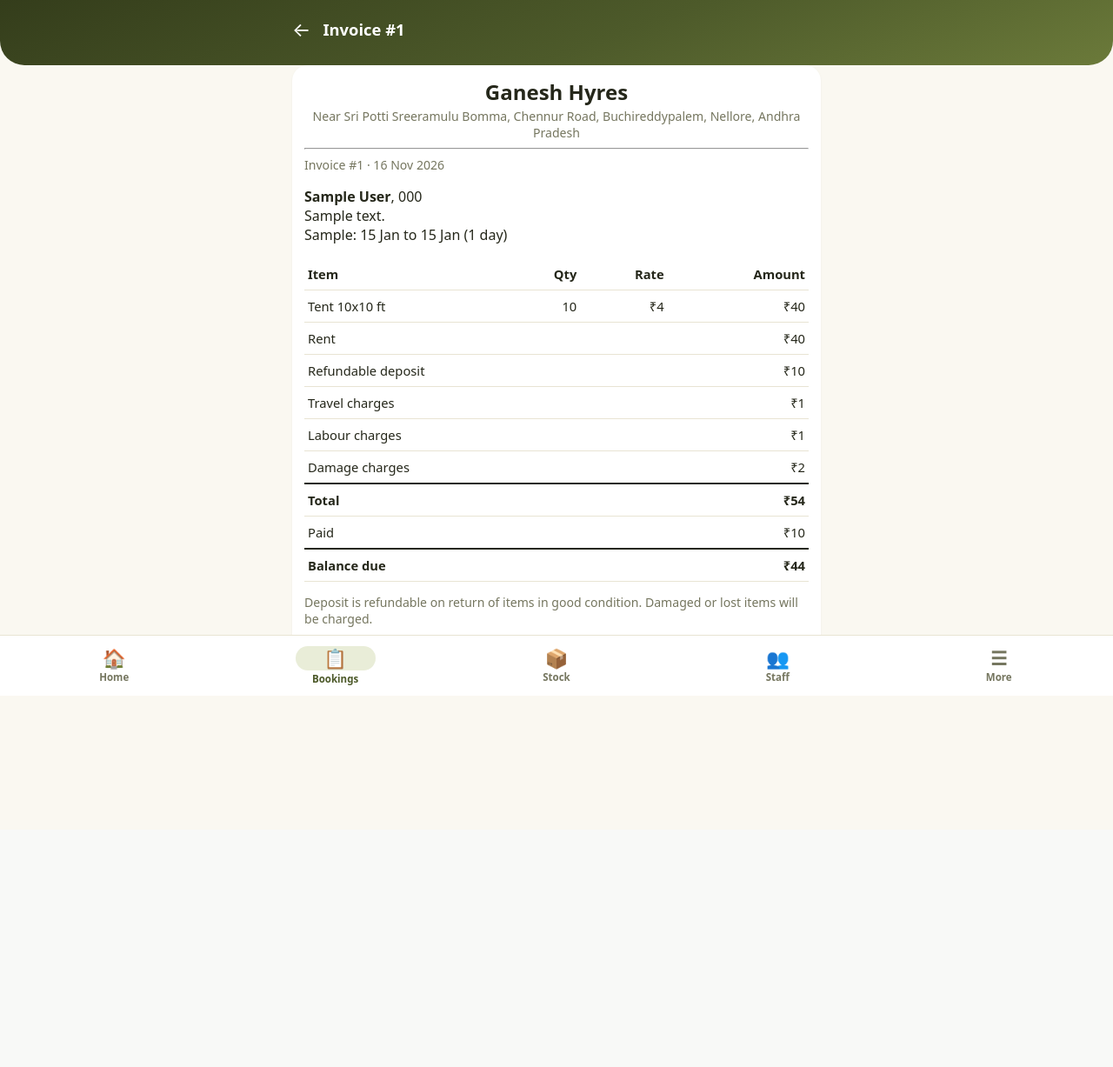
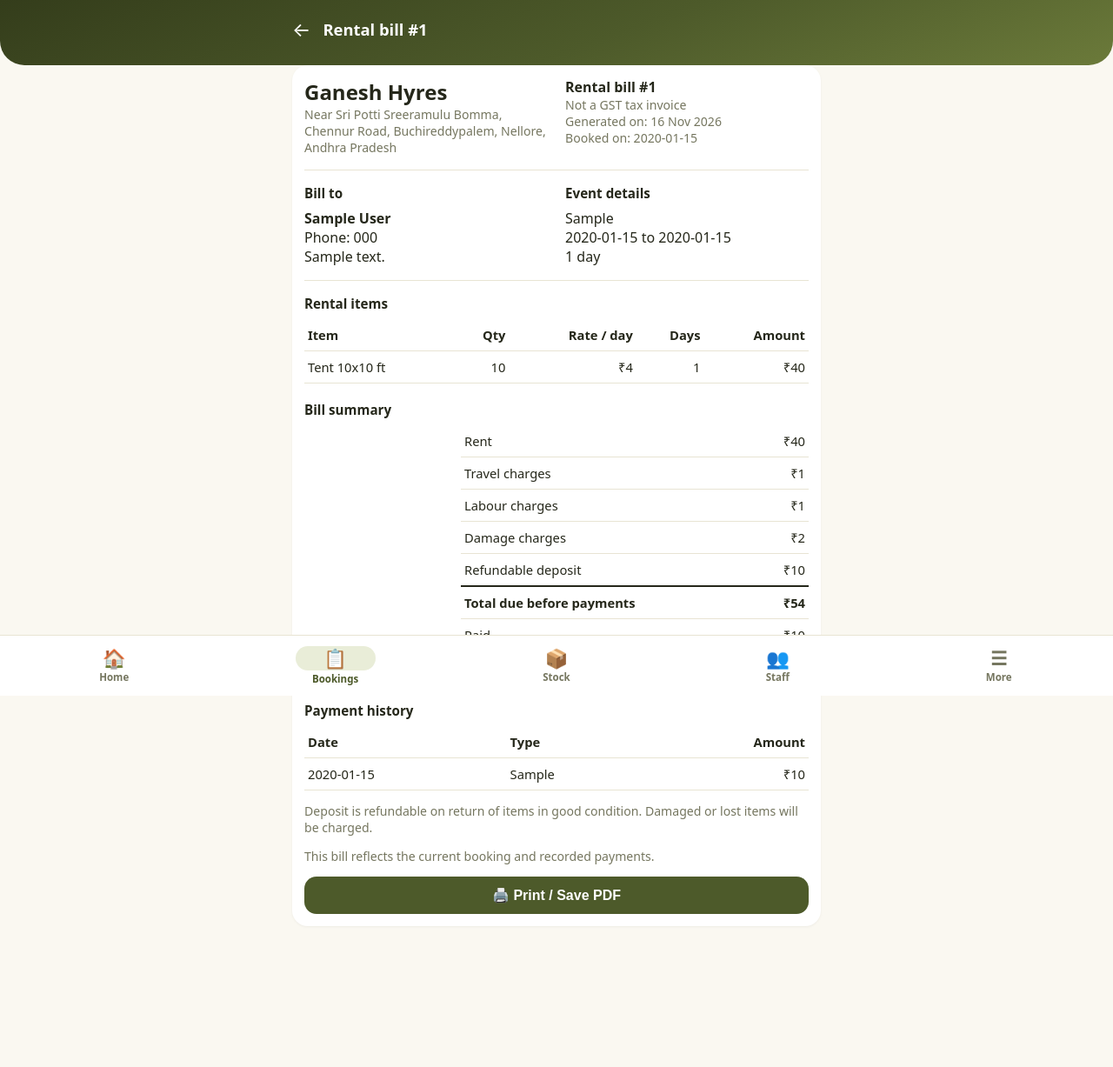
Before and after one commit to narendra6166/rental_shop_experiment, a Flask app: page /bookings/1/invoice in a window 1280 px wide. Shown: the whole page at 87% size. Before the commit the page ends 788 px from the top, so only its background shows below. Run offline with Flask 3, Linux system fonts and the light colour scheme; data comes from the database, SQL or seed files in the repository; tables that the repository leaves empty hold one stand-in row (values such as "Sample post").

Commit message:
Improve non-GST rental bill and payment breakdown
Co-authored-by: Copilot <223556219+Copilot@users.noreply.github.com>

```diff
--- a/i18n.py
+++ b/i18n.py
@@ -26,6 +26,24 @@ TR = {
     "Cancel": ("రద్దు చేయండి", "रद्द करें"),
     "Name": ("పేరు", "नाम"),
     "Phone": ("ఫోన్", "फ़ोन"),
+    "Rental bill #{n}": ("అద్దె బిల్లు #{n}", "किराया बिल #{n}"),
+    "Not a GST tax invoice": ("ఇది GST పన్ను ఇన్వాయిస్ కాదు", "यह GST टैक्स इनवॉइस नहीं है"),
+    "Generated on": ("తయారు చేసిన తేదీ", "बनाने की तारीख"),
+    "Booked on": ("బుకింగ్ తేదీ", "बुकिंग की तारीख"),
+    "Bill to": ("కస్టమర్ వివరాలు", "ग्राहक विवरण"),
+    "Event details": ("కార్యక్రమ వివరాలు", "कार्यक्रम विवरण"),
+    "to": ("నుండి", "से"),
+    "Items booked (not charged after cancellation)": ("బుక్ చేసిన వస్తువులు (రద్దు తర్వాత ఛార్జ్ చేయబడవు)", "बुक किया सामान (रद्द होने पर शुल्क नहीं)"),
+    "Rental items": ("అద్దె వస్తువులు", "किराये का सामान"),
+    "Rate / day": ("రోజు అద్దె", "प्रतिदिन किराया"),
+    "Days": ("రోజులు", "दिन"),
+    "Bill summary": ("బిల్లు వివరాలు", "बिल का सारांश"),
+    "Discount applied": ("వర్తింపజేసిన డిస్కౌంట్", "लागू छूट"),
+    "Total due before payments": ("చెల్లింపులకు ముందు మొత్తం", "भुगतान से पहले कुल देय"),
+    "Refund due": ("తిరిగి చెల్లించాల్సిన మొత్తం", "वापस देय राशि"),
+    "Payment history": ("చెల్లింపు చరిత్ర", "भुगतान विवरण"),
+    "Items returned: the refundable deposit of {amount} is excluded from the total above.": ("వస్తువులు తిరిగి వచ్చాయి: తిరిగి చెల్లించదగిన డిపాజిట్ {amount} పై మొత్తంలో చేర్చలేదు.", "सामान वापस आया: वापसी योग्य जमा {amount} ऊपर के कुल में शामिल नहीं है।"),
+    "This bill reflects the current booking and recorded payments.": ("ఈ బిల్లు ప్రస్తుత బుకింగ్ మరియు నమోదు చేసిన చెల్లింపులను చూపుతుంది.", "यह बिल वर्तमान बुकिंग और दर्ज भुगतानों को दिखाता है।"),
     "Tents & Event Setup": ("టెంట్లు & ఈవెంట్ ఏర్పాట్లు", "टेंट और आयोजन व्यवस्था"),
     "Cooking & Catering": ("వంట & క్యాటరింగ్", "खाना पकाने और कैटरिंग का सामान"),
     "Pooja & Rituals": ("పూజ & హోమం సామగ్రి", "पूजा और अनुष्ठान"),
--- a/static/style.css
+++ b/static/style.css
@@ -127,6 +127,15 @@ table.lines { width: 100%; border-collapse: collapse; font-size: .92rem; }
 table.lines td, table.lines th { padding: 8px 4px; border-bottom: 1px solid var(--line); text-align: left; }
 table.lines td.num, table.lines th.num { text-align: right; }
 table.lines tr.total td { font-weight: 800; border-top: 2px solid var(--ink); }
+.invoice { overflow-wrap: anywhere; }
+.invoice-header, .invoice-details { display: flex; flex-wrap: wrap; justify-content: space-between; gap: 20px;
+  padding-bottom: 16px; margin-bottom: 16px; border-bottom: 1px solid var(--line); }
+.invoice-header > div, .invoice-details > div { flex: 1 1 180px; min-width: 0; }
+.invoice h3 { font-size: .95rem; margin-bottom: 8px; }
+.invoice-section { margin-top: 20px; }
+.invoice-table { overflow-x: auto; }
+.invoice-table table { min-width: 460px; }
+.invoice-summary { max-width: 400px; margin-left: auto; }
 
 /* Attendance buttons */
 .seg { display: grid; grid-template-columns: repeat(4, minmax(0, 1fr)); gap: 6px; margin-top: 10px; }
@@ -169,4 +178,7 @@ table.lines tr.total td { font-weight: 800; border-top: 2px solid var(--ink); }
 @media print {
   .hero, .tabbar, .fab, .noprint { display: none !important; }
   body { background: #fff; padding: 0; } .card { box-shadow: none; }
+  .invoice-table { overflow: visible; }
+  .invoice-table table { min-width: 0; }
+  .invoice { padding: 0; font-size: .9rem; }
 }
--- a/templates/invoice.html
+++ b/templates/invoice.html
@@ -1,35 +1,75 @@
 {% extends "base.html" %}
-{% block title %}{{ _('Invoice #{n}', n=b.id) }}{% endblock %}
+{% block title %}{{ _('Rental bill #{n}', n=b.id) }}{% endblock %}
 {% block fab %}{% endblock %}
 {% block content %}
-<div class="card">
-  <div style="text-align:center">
-    <h2 style="margin-bottom:2px">{{ _(shop_name) }}</h2>
-    <div class="muted">{{ shop_address }}{% if shop_phone %}<br>📞 {{ shop_phone }}{% endif %}</div>
+<div class="card invoice">
+  <div class="invoice-header">
+    <div>
+      <h2>{{ _(shop_name) }}</h2>
+      <div class="muted">{{ shop_address }}{% if shop_phone %}<br>{{ _('Phone') }}: {{ shop_phone }}{% endif %}</div>
+    </div>
+    <div class="invoice-reference">
+      <strong>{{ _('Rental bill #{n}', n=b.id) }}</strong>
+      <div class="muted">{{ _('Not a GST tax invoice') }}</div>
+      <div class="muted">{{ _('Generated on') }}: {{ today()|ldate('%d %b %Y') }}</div>
+      <div class="muted">{{ _('Booked on') }}: {{ b.created_at[:10] }}</div>
+    </div>
   </div>
-  <hr>
-  <div class="muted">{{ _('Invoice #{n}', n=b.id) }} · {{ today()|ldate('%d %b %Y') }}</div>
-  <p><strong>{{ b.customer }}</strong>, {{ b.phone }}<br>{{ b.address }}<br>
-  {{ _(b.event_type) }}: {{ _('{a} to {b}', a=b.start_date|dmy, b=b.end_date|dmy) }} ({{ _('{n} days' if t.days > 1 else '{n} day', n=t.days) }})</p>
+
+  <div class="invoice-details">
+    <div>
+      <h3>{{ _('Bill to') }}</h3>
+      <strong>{{ b.customer }}</strong><br>
+      {{ _('Phone') }}: {{ b.phone }}{% if b.address %}<br>{{ b.address }}{% endif %}
+    </div>
+    <div>
+      <h3>{{ _('Event details') }}</h3>
+      {{ _(b.event_type) }}<br>
+      {{ b.start_date }} {{ _('to') }} {{ b.end_date }}<br>
+      {{ _('{n} days' if t.days > 1 else '{n} day', n=t.days) }}
+    </div>
+  </div>
+
+  <h3>{{ _('Items booked (not charged after cancellation)') if t.cancelled else _('Rental items') }}</h3>
+  <div class="invoice-table">
+    <table class="lines">
+      <thead><tr><th>{{ _('Item') }}</th><th class="num">{{ _('Qty') }}</th><th class="num">{{ _('Rate / day') }}</th><th class="num">{{ _('Days') }}</th><th class="num">{{ _('Amount') }}</th></tr></thead>
+      <tbody>{% for l in t.lines %}
+      <tr><td>{{ l.name }}</td><td class="num">{{ l.qty }}</td><td class="num">{{ l.rate|money }}</td><td class="num">{{ t.days }}</td><td class="num">{{ (l.qty * l.rate * t.days)|money }}</td></tr>
+      {% endfor %}</tbody>
+    </table>
+  </div>
+
+  <h3 class="invoice-section">{{ _('Bill summary') }}</h3>
+  <table class="lines invoice-summary">
+    {% if t.cancelled %}
+    <tr><td>{{ _('Cancellation fee') }}</td><td class="num">{{ t.cancel_fee|money }}</td></tr>
+    {% else %}
+    <tr><td>{{ _('Rent') }}</td><td class="num">{{ t.rent|money }}</td></tr>
+    {% if t.discount %}<tr><td>{{ _('Discount applied') }}</td><td class="num">-{{ ([t.discount, t.rent]|min)|money }}</td></tr>{% endif %}
+    {% if t.travel %}<tr><td>{{ _('Travel charges') }}</td><td class="num">{{ t.travel|money }}</td></tr>{% endif %}
+    {% if t.labour %}<tr><td>{{ _('Labour charges') }}</td><td class="num">{{ t.labour|money }}</td></tr>{% endif %}
+    {% if t.damage %}<tr><td>{{ _('Damage charges') }}</td><td class="num">{{ t.damage|money }}</td></tr>{% endif %}
+    {% if not t.deposit_returned %}<tr><td>{{ _('Refundable deposit') }}</td><td class="num">{{ t.deposit|money }}</td></tr>{% endif %}
+    {% endif %}
+    <tr class="total"><td>{{ _('Total due before payments') }}</td><td class="num">{{ t.total|money }}</td></tr>
+    <tr><td>{{ _('Paid') }}</td><td class="num">-{{ t.paid|money }}</td></tr>
+    {% if t.refunded %}<tr><td>{{ _('Refunded') }}</td><td class="num">+{{ t.refunded|money }}</td></tr>{% endif %}
+    <tr class="total"><td>{{ _('Refund due') if t.balance < 0 else _('Balance due') }}</td><td class="num">{{ t.balance|abs|money }}</td></tr>
+  </table>
+  {% if t.deposit_returned and t.deposit and not t.cancelled %}
+  <p class="muted">{{ _('Items returned: the refundable deposit of {amount} is excluded from the total above.', amount=t.deposit|money) }}</p>
+  {% endif %}
+
+  <h3 class="invoice-section">{{ _('Payment history') }}</h3>
   <table class="lines">
-    <tr><th>{{ _('Item') }}</th><th class="num">{{ _('Qty') }}</th><th class="num">{{ _('Rate') }}</th><th class="num">{{ _('Amount') }}</th></tr>
-    {% for l in t.lines %}
-    <tr><td>{{ l.name }}</td><td class="num">{{ l.qty }}</td><td class="num">{{ l.rate|money }}</td><td class="num">{{ (l.qty * l.rate * t.days)|money }}</td></tr>
-    {% endfor %}
-    {% if t.cancelled %}<tr><td colspan="3">{{ _('Cancellation fee') }}</td><td class="num">{{ t.cancel_fee|money }}</td></tr>{% else %}
-    <tr><td colspan="3">{{ _('Rent') }}</td><td class="num">{{ t.rent|money }}</td></tr>
-    {% if t.discount %}<tr><td colspan="3">{{ _('Discount') }}</td><td class="num">-{{ t.discount|money }}</td></tr>{% endif %}
-    <tr><td colspan="3">{{ _('Refundable deposit') }}{% if t.deposit_returned %} ({{ _('returned separately') }}){% endif %}</td><td class="num">{{ t.deposit|money }}</td></tr>
-    {% if t.travel %}<tr><td colspan="3">{{ _('Travel charges') }}</td><td class="num">{{ t.travel|money }}</td></tr>{% endif %}
-    {% if t.labour %}<tr><td colspan="3">{{ _('Labour charges') }}</td><td class="num">{{ t.labour|money }}</td></tr>{% endif %}
-    {% if t.damage %}<tr><td colspan="3">{{ _('Damage charges') }}</td><td class="num">{{ t.damage|money }}</td></tr>{% endif %}
-    {% endif %}
-    <tr class="total"><td colspan="3">{{ _('Total') }}</td><td class="num">{{ t.total|money }}</td></tr>
-    <tr><td colspan="3">{{ _('Paid') }}</td><td class="num">{{ t.paid|money }}</td></tr>
-    {% if t.refunded %}<tr><td colspan="3">{{ _('Refunded') }}</td><td class="num">-{{ t.refunded|money }}</td></tr>{% endif %}
-    <tr class="total"><td colspan="3">{{ _('Deposit to refund') if t.balance < 0 else _('Balance due') }}</td><td class="num">{{ t.balance|abs|money }}</td></tr>
+    <thead><tr><th>{{ _('Date') }}</th><th>{{ _('Type') }}</th><th class="num">{{ _('Amount') }}</th></tr></thead>
+    <tbody>{% for p in t.payments %}
+    <tr><td>{{ p.paid_on }}</td><td>{{ _(p.kind) }}</td><td class="num">{{ p.amount|money }}</td></tr>
+    {% else %}<tr><td colspan="3">{{ _('No payments yet') }}</td></tr>{% endfor %}</tbody>
   </table>
   <p class="muted">{{ _('Deposit is refundable on return of items in good condition. Damaged or lost items will be charged.') }}</p>
+  <p class="muted">{{ _('This bill reflects the current booking and recorded payments.') }}</p>
   <button class="btn block noprint" onclick="window.print()">🖨️ {{ _('Print / Save PDF') }}</button>
 </div>
 {% endblock %}
```
Also changed, not shown: tests/test_phone_validation.py (+37 -0 lines), README.md.
